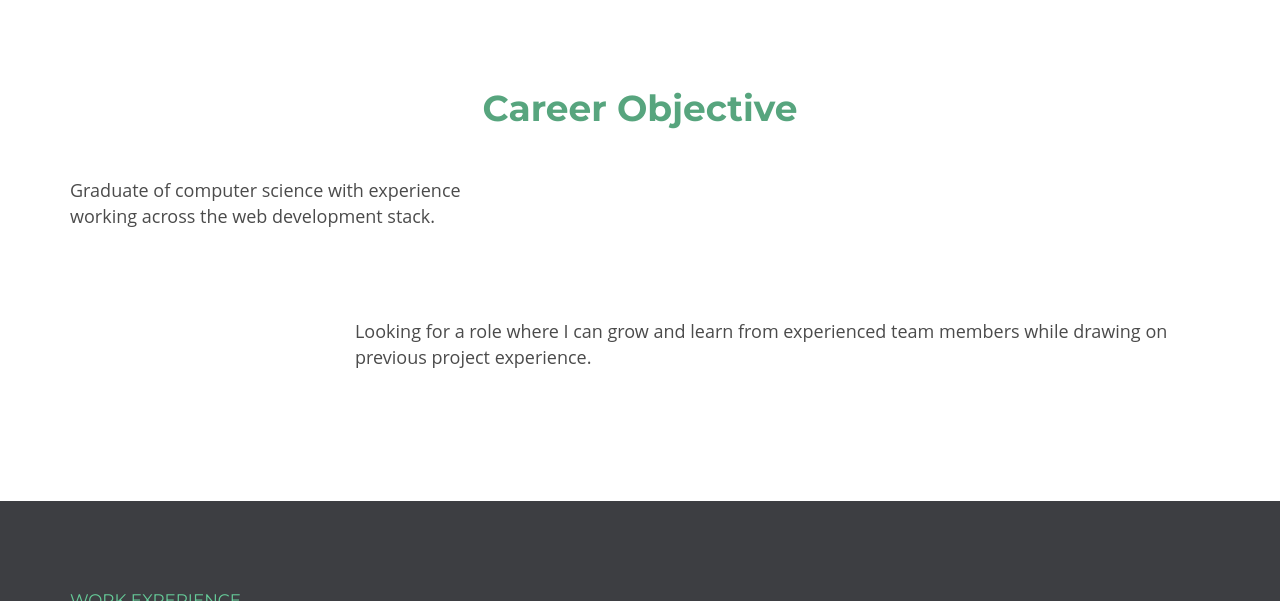
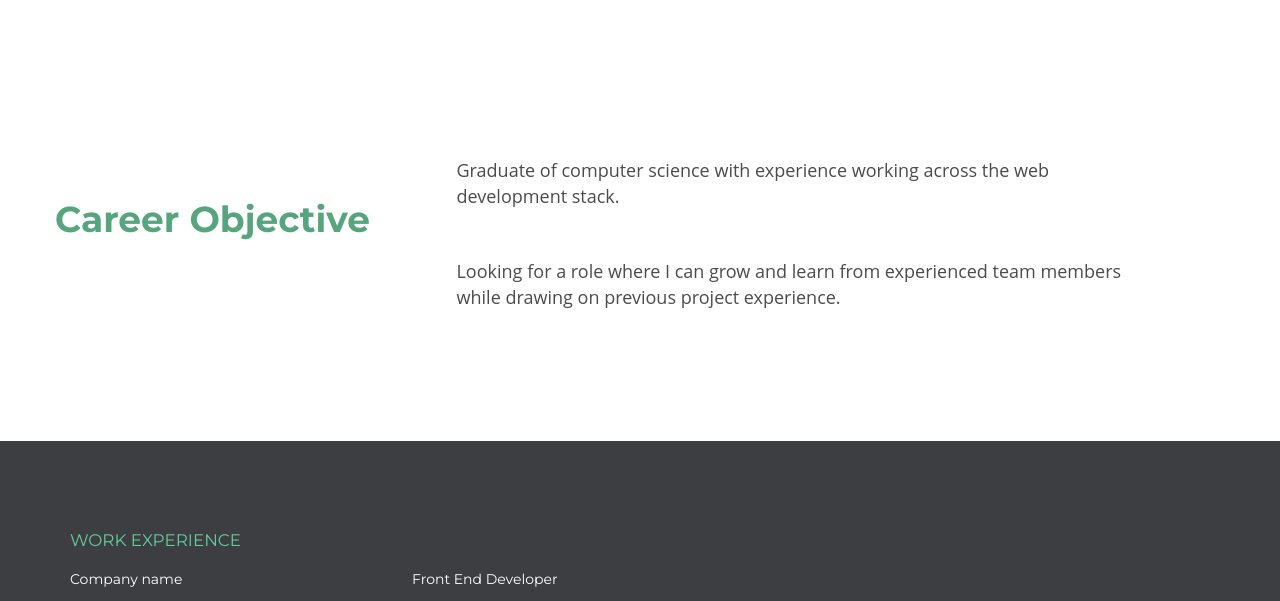
Before and after one commit to ctoriola/Bincom-Pre-Interview-Test, a plain HTML site: page index.html in a window 1280 px wide. Shown: the part 802-1403 px from the top of the page. Drawn offline with nearby package versions, Linux system fonts and the light colour scheme; a script that the page names is missing.

Commit message:
Made changes to about layout

```diff
--- a/assets/css/styles.css
+++ b/assets/css/styles.css
@@ -121,9 +121,17 @@ ul, ol{
 }
 
 .about-second{
-    padding-left: 300px;
+    margin: auto;
+    width: 60%;
+
+    padding: 10px;
 }
 
+.row{
+    display: flex;
+
+    align-items: center;
+}
 .row h2{
     font-size: 36px;
     font-weight: 800;
@@ -179,7 +187,5 @@ h3.experience-title {
 }
 
 @media (max-width: 500px){
-    .about-second{
-        padding-left: 20px;
-    }
+
 }
--- a/index.html
+++ b/index.html
@@ -75,12 +75,8 @@
 
             <div class="clearfix"></div>
 
-            <div class="col-md-5 col-sm-7 "  style="visibility: visible;">
+            <div class="col-md-5 col-sm-7 about-second" >
                 <p class="about-text">Graduate of computer science with experience working across the web development stack.</p>
-            </div>
-
-
-            <div class="  col-md-5 col-sm-7 about-second" style="width: 100%; visibility: visible; ">
                 <p class="about-text"> Looking for a role where I can grow and learn from experienced team members while drawing on previous project experience.</p>
             </div>
 
```
